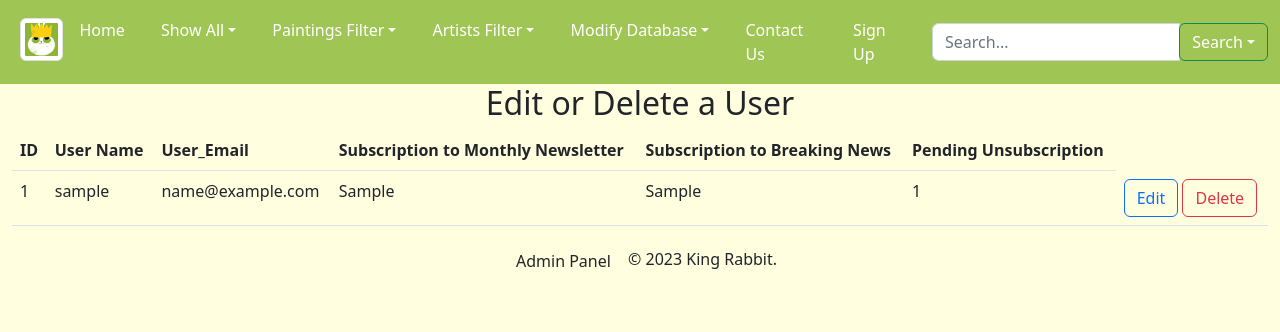
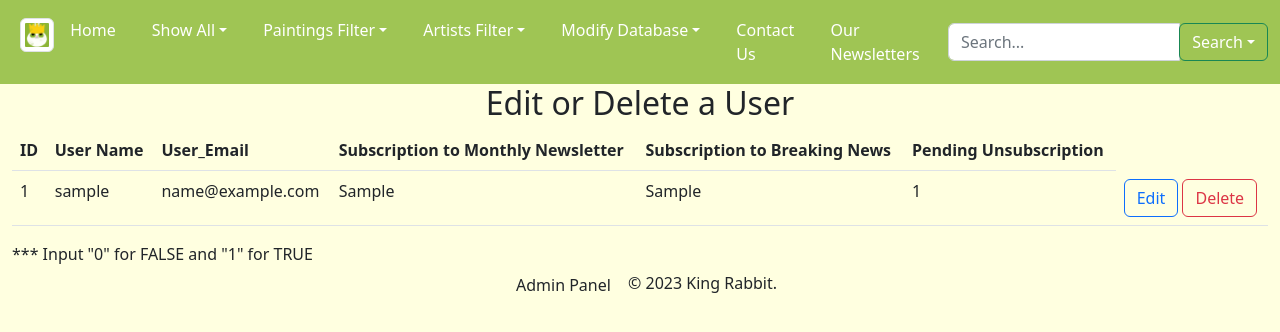
Before and after one commit to FrancisSullivan/AcmeArtWebsiteV3, a PHP site: page /users/select_all_edit_delete.php in a window 1280 px wide. Shown: the top 332 px of the page. Run offline with PHP 8.4, Linux system fonts and the light colour scheme; tables that the repository leaves empty or names only in its code hold one stand-in row (values such as "Sample post"); some libraries are stand-ins or nearby versions.

Commit message:
newsletters and note for true=false

```diff
--- a/components/navbar.php
+++ b/components/navbar.php
@@ -103,7 +103,7 @@
                     <a class="nav-link" aria-current="page" href="../static/contact_us.php">Contact Us</a>
                 </li>
                 <li class="nav-item">
-                    <a class="nav-link" aria-current="signup" href="../users/sign_up.php">Sign Up</a>
+                    <a class="nav-link" aria-current="signup" href="../users/sign_up.php">Our Newsletters</a>
                 </li>
                 </ul>
 
--- a/users/display.php
+++ b/users/display.php
@@ -49,9 +49,5 @@
                 ?>
             </tbody>
         </table>
-        <!-- Footer. -->
-        <?php
-        include_once('../components/footer.php');
-        ?>
     </body>
 </html>
--- a/users/select_all_edit_delete.php
+++ b/users/select_all_edit_delete.php
@@ -22,6 +22,9 @@
             //Calling Table
             include_once('display.php');
             ?>
+            <a>
+                *** Input "0" for FALSE and "1" for TRUE
+            </a>
             <!-- Footer. -->
             <?php
             include_once('../components/footer.php');
```
